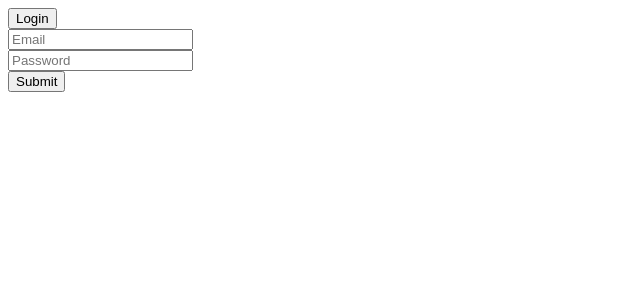
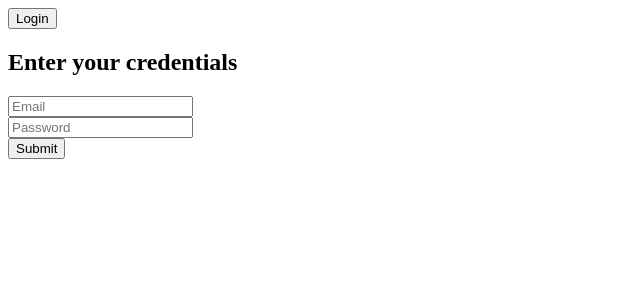
Before and after one commit to RobertoC27/login-page, a React (Create React App) app: page /signin in a window 1280 px wide. Shown: the top 300 px of the page, without its empty margins (0-640 px from the left). Built offline with nearby package versions, Linux system fonts and the light colour scheme.

Commit message:
added title

```diff
--- a/src/Containers/Signin/Signin.js
+++ b/src/Containers/Signin/Signin.js
@@ -29,6 +29,7 @@ class Signin extends Component {
     return (
       <AuthConsumer>
         {({ login }) => <Fragment>
+          <h2>Enter your credentials</h2>
           <BaseForm valSchema={userSchema} providedSubmit={this.handleSubmit} action={() =>this.verifySucces(login)} />
           {this.state.errMsg}
         </Fragment>}
```
